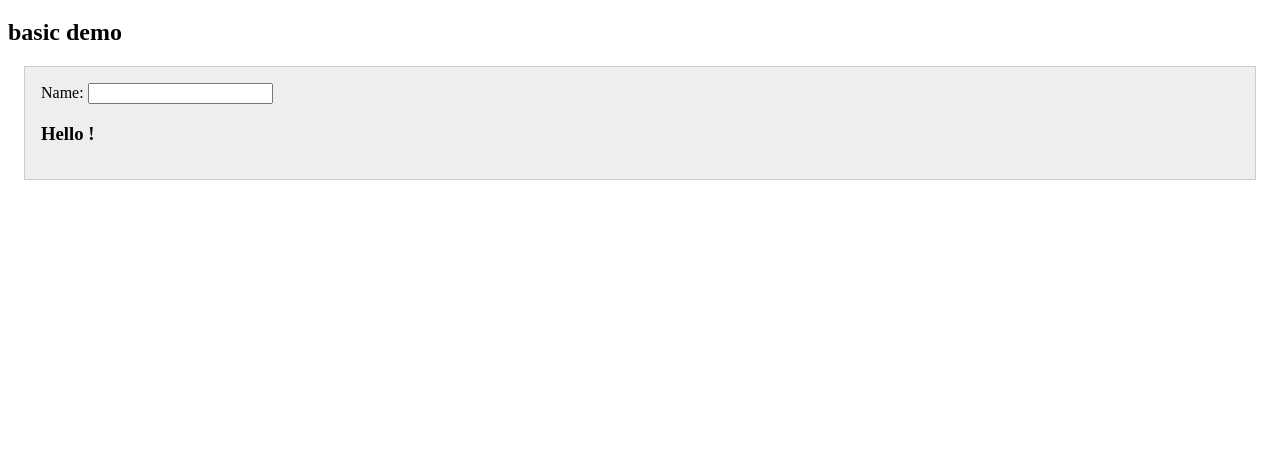
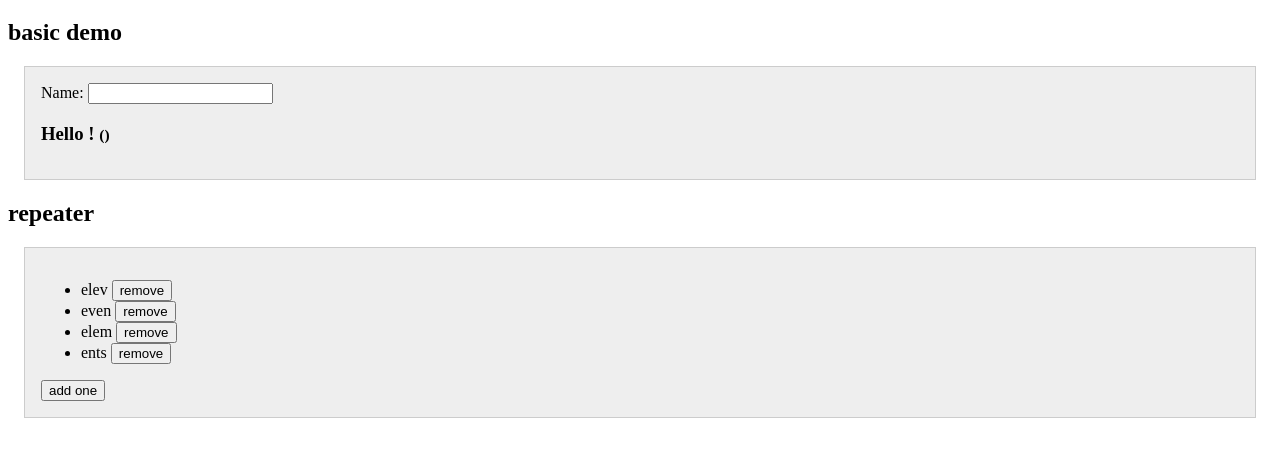
Before and after one commit to razielanarki/bindview.js, a plain HTML site: page web/index.html in a window 1280 px wide. Shown: the part 61-518 px from the top of the page. Drawn offline with Linux system fonts and the light colour scheme.

Commit message:
- add repeater example - watcher: fix this in array mutator stubs

```diff
--- a/web/index.html
+++ b/web/index.html
@@ -33,18 +33,45 @@
     <div id="demo1" class="demo">
         Name:
         <input type="text" bind-value="name" />
-        <h3>Hello {{ name }}!</h3>
+        <h3>Hello {{ name }}! <small>({{ name.length }})</small></h3>
     </div>
 
     <script type="text/javascript">
 
         $(function ()
         {
-            $('#demo1').bindview ({name: ''});
+            $('#demo1').bindview
+            ({
+                name: ''
+            });
         });
 
     </script>
 
+    <h2>repeater</h2>
+
+        <div id="demo2" class="demo">
+            <ul bind-repeat-item="list">
+                <li>
+                    {{ item }}
+                    <button bind-on-click="$parent.list.splice" bind-data-on-click="[$index, 1]">remove</button>
+                </li>
+            </ul>
+            <button bind-on-click="list.push" bind-data-on-click="'elem' + list.length">add one</button>
+        </div>
+
+        <script type="text/javascript">
+
+            $(function ()
+            {
+                $('#demo2').bindview
+                ({
+                    list: ['elev', 'even', 'elem', 'ents']
+                });
+            });
+
+        </script>
+
 </body>
 
 </html>
--- a/web/js/bindview.js
+++ b/web/js/bindview.js
@@ -97,7 +97,7 @@
                 map = this.map (array),
                 self = this;
 
-            array[method] = function ()
+            array[method] = (function ()
             {
                 var result = original.apply (this, arguments);
 
@@ -111,7 +111,7 @@
                     }
                 }
                 return result;
-            }
+            }).bind (array);
         },
         watch_mutations: function (array, id, property)
         {
```
